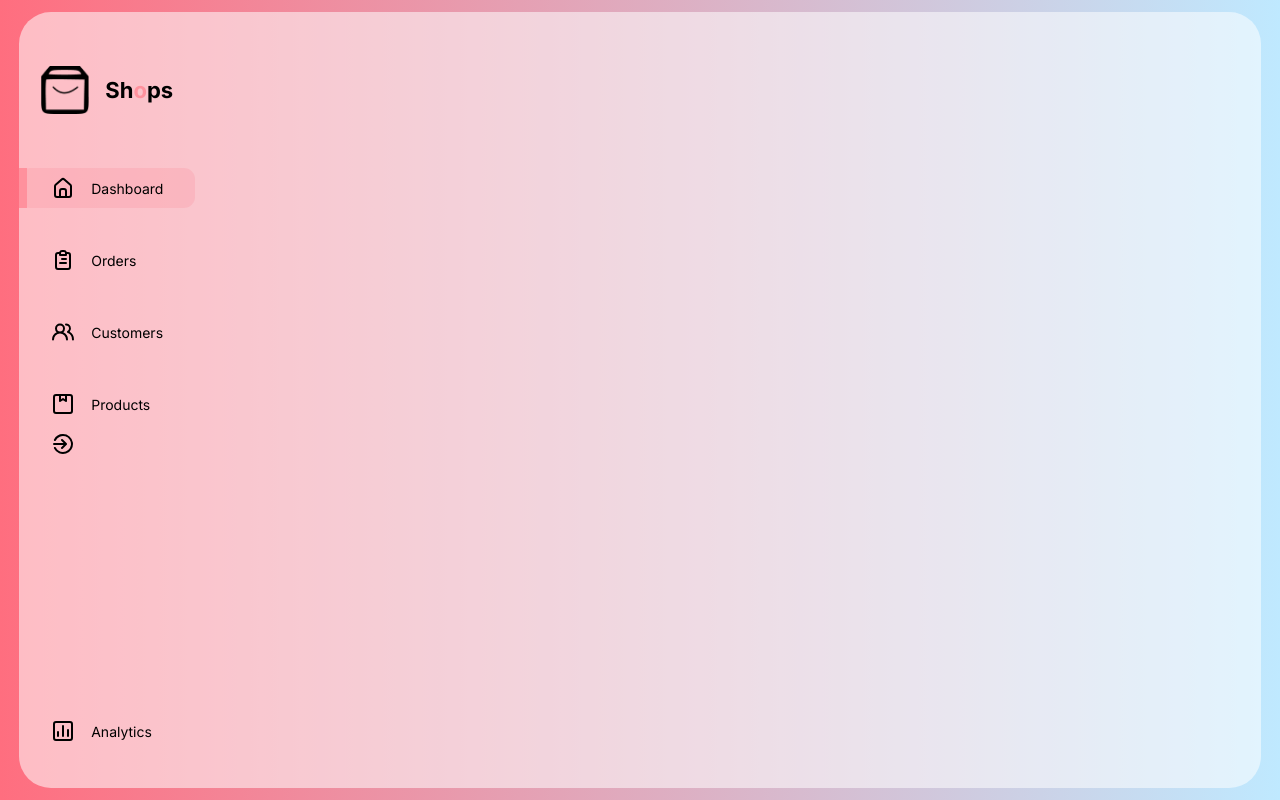
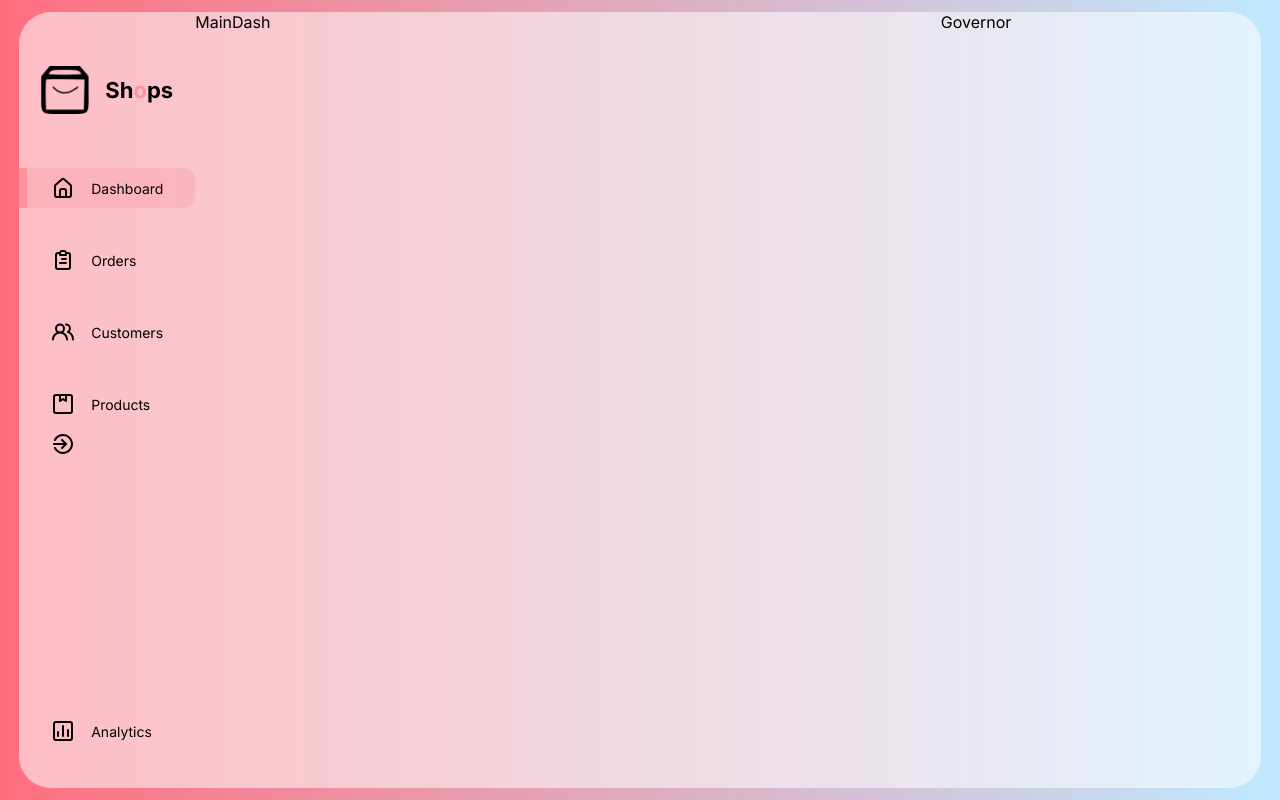
Before and after one commit to chidiebereojingwa/React_dashboard, a React (Create React App) app: page / in a window 1280 px wide. Built offline with nearby package versions, Linux system fonts and the light colour scheme.

Commit message:
add maindash

```diff
--- a/src/App.js
+++ b/src/App.js
@@ -7,8 +7,9 @@ function App() {
     <div className="App">
       <div className="AppGlass">
         <Sidebar />
+        <MainDash />
+        <div>Governor</div>
       </div>
-      <MainDash/>
     </div>
   );
 }
--- a/src/components/sidebar/MainDash/MainDash.jsx
+++ b/src/components/sidebar/MainDash/MainDash.jsx
@@ -2,8 +2,8 @@ import React from 'react';
 import "./MainDash.css"
 const MainDash = () => {
   return (
-    <div>
-
+    <div className='MainDash'>
+        MainDash
     </div>
   );
 }
```
